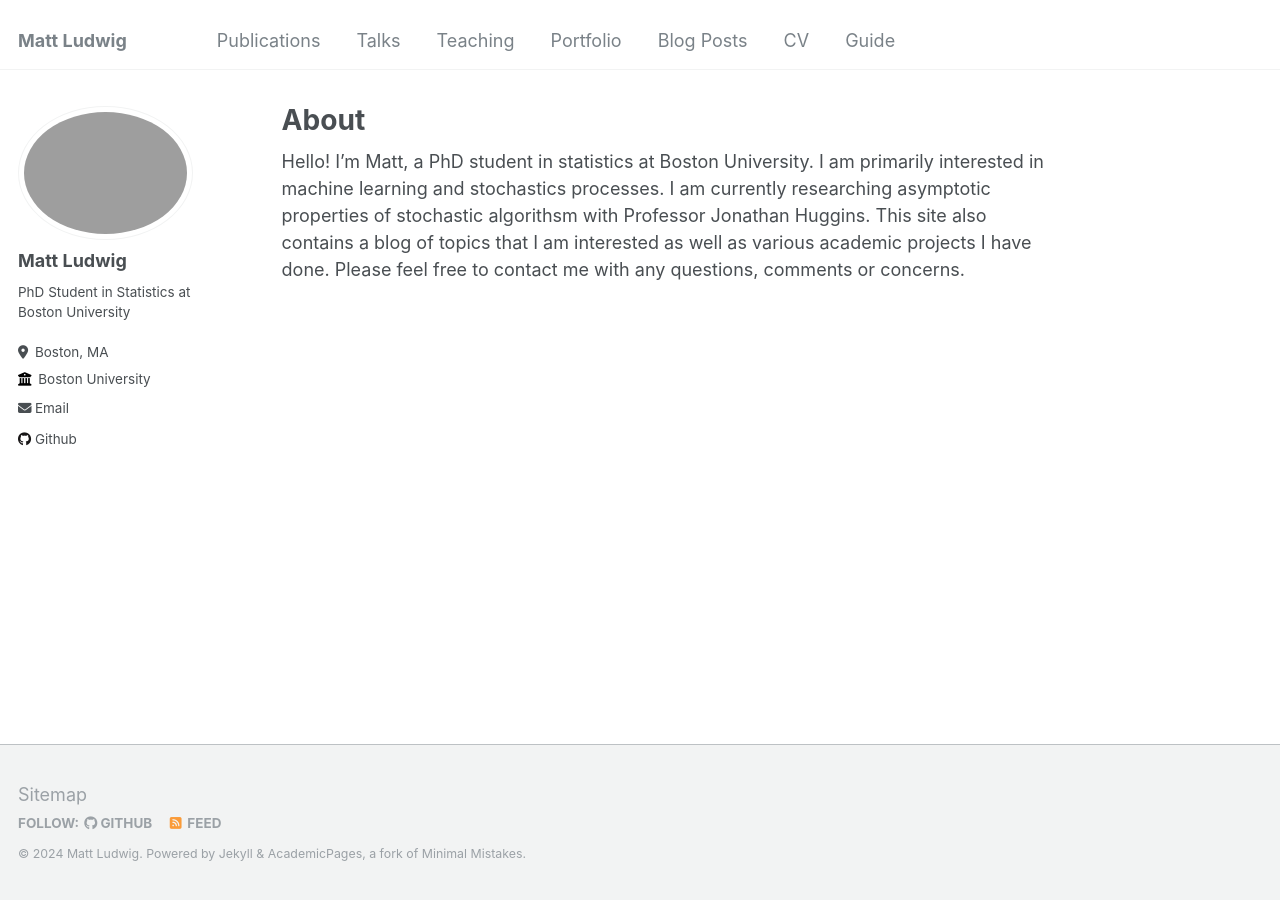
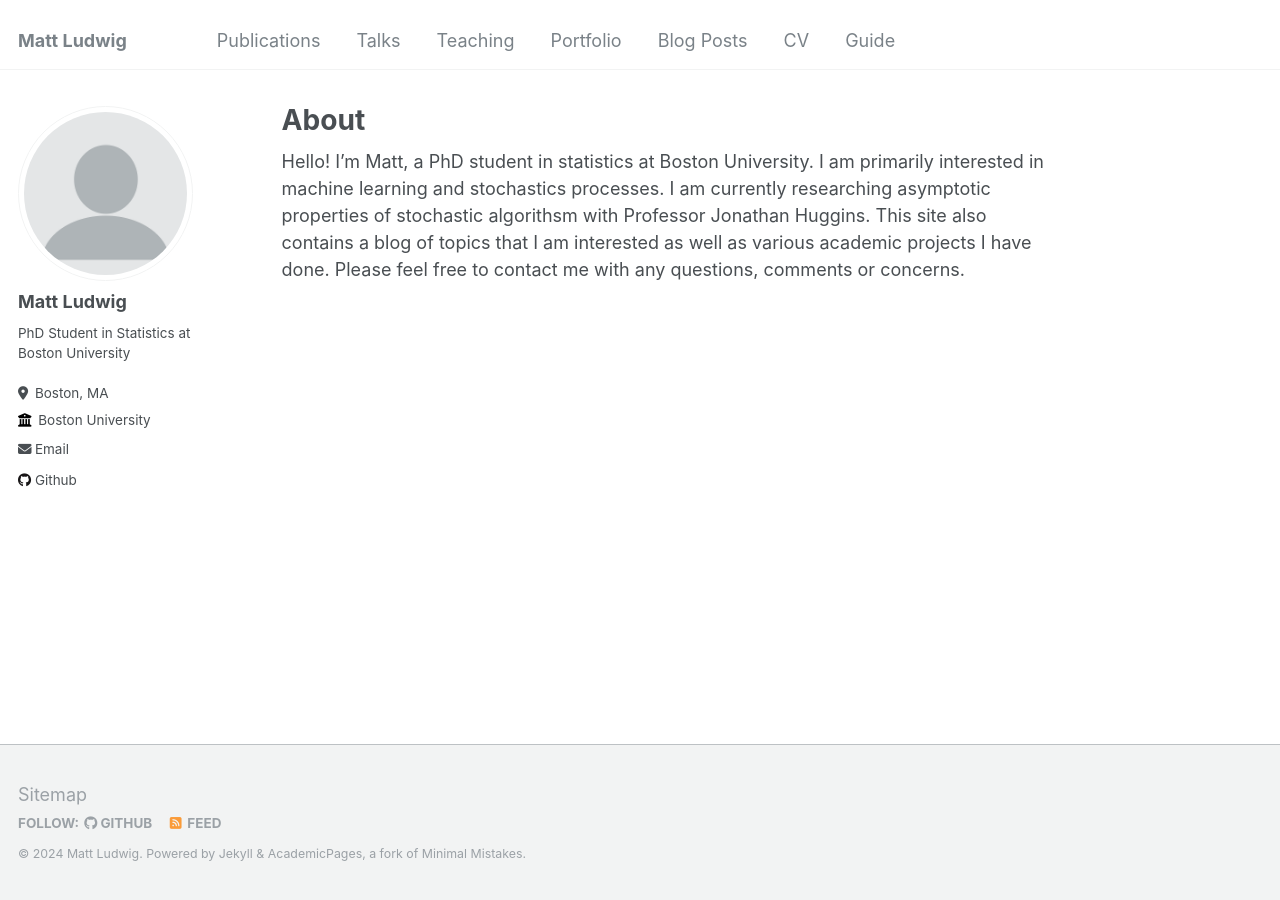
Before and after one commit to giwdulttam/giwdulttam.github.io2, a Jekyll site: the page built from _pages/about.md, in a window 1280 px wide. Built offline with Jekyll 4.4.1, drawn with Linux system fonts in a browser that asks for light colours.

Commit message:
Update _config.yml

```diff
--- a/_config.yml
+++ b/_config.yml
@@ -21,7 +21,7 @@ repository               : "giwdulttam.github.io"
 #               Additional customization can be done by editing /_includes/author-profile.html
 author:
   # Biographic information
-  avatar           : "headshot.png"
+  avatar           : "profile.png"
   name             : "Matt Ludwig"
   pronouns         : # example: "she/her"
   bio              : "PhD Student in Statistics at Boston University"
```
